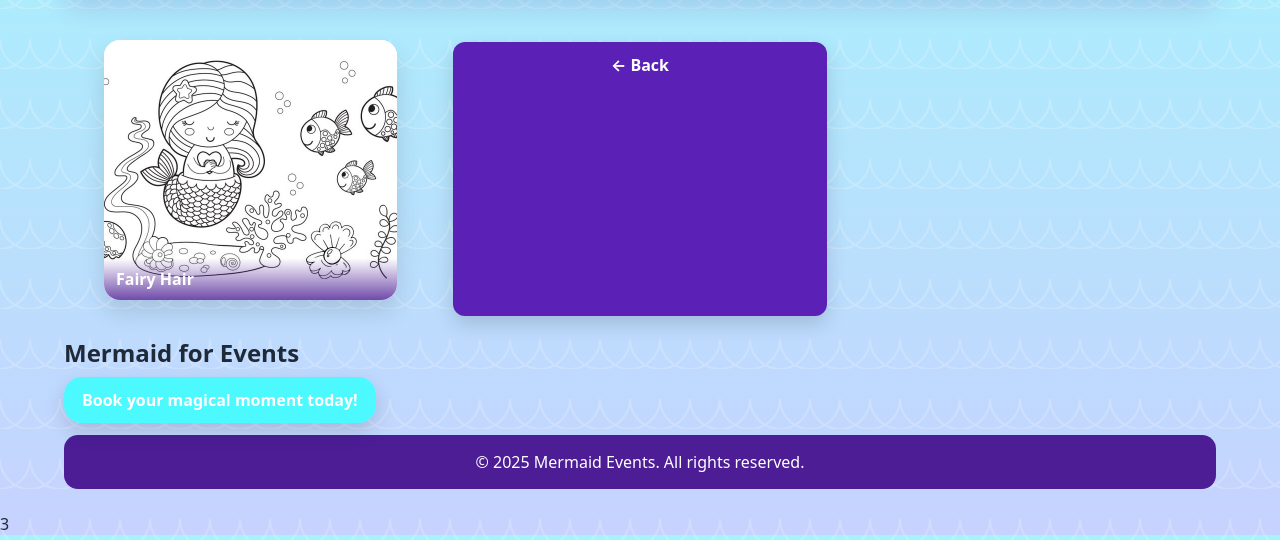
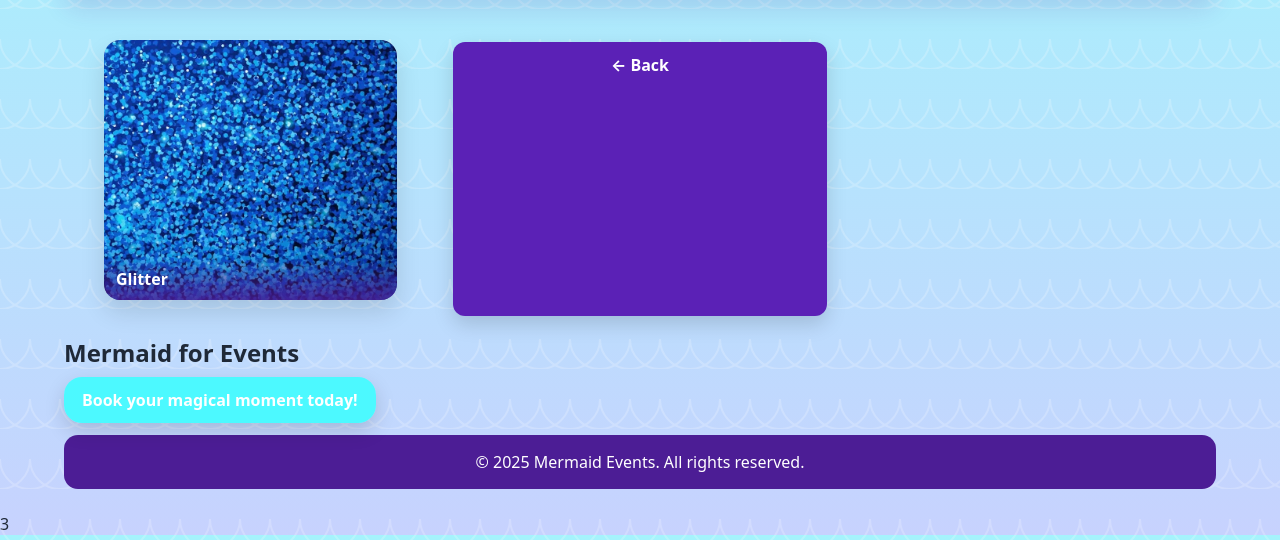
Before and after one commit to David123-py/Face-Painting, a Flask app: page /gallery5 in a window 1280 px wide. Shown: the part 171-711 px from the top of the page. Run offline with Flask 3, Linux system fonts and the light colour scheme.

Commit message:
Update gallery5.html

```diff
--- a/Templates/gallery5.html
+++ b/Templates/gallery5.html
@@ -101,8 +101,8 @@
 
     <section class="grid">
       <figure class="item">
-        <img src="/static/img/IMGAA.jpg" alt="" />
-        <figcaption class="cap">Fairy Hair</figcaption>
+        <img src="/static/img/BLUU.png" alt="" />
+        <figcaption class="cap">Glitter</figcaption>
       </figure>
       <!-- Puedes duplicar más planillas aquí -->
        <a href="/" style="
```
